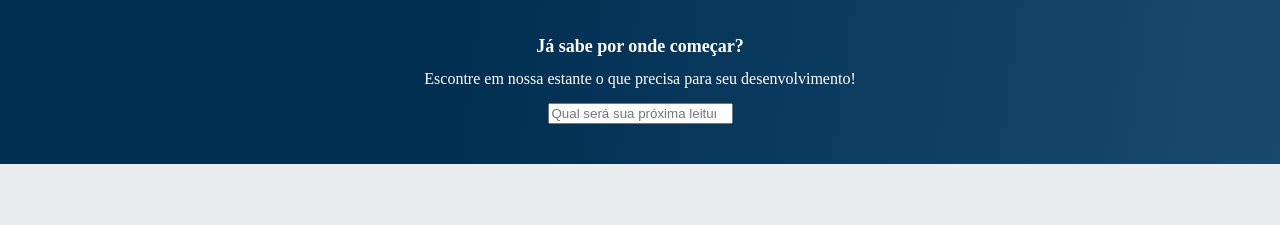
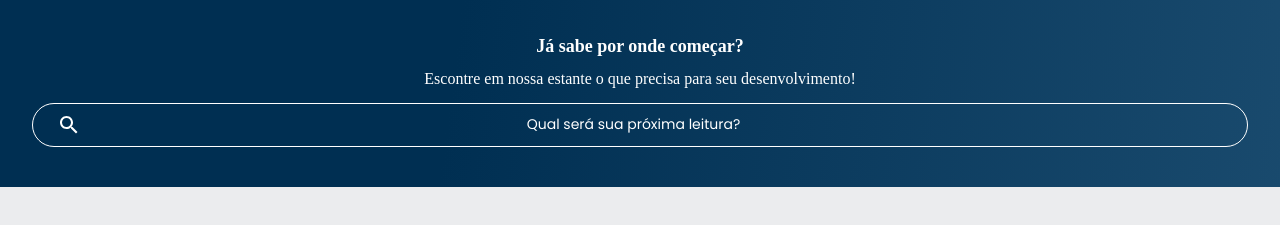
Before and after one commit to luciliarosa/aluraBooks, a plain HTML site: page index.html in a window 1280 px wide. Shown: the part 75-300 px from the top of the page. Drawn offline with Linux system fonts and the light colour scheme.

Commit message:
feat: add banner and search bar

```diff
--- a/styles/banner.css
+++ b/styles/banner.css
@@ -14,3 +14,22 @@
     font-weight: 500;
     margin: 1em 0;
 }
+
+.banner__pesquisa {
+    background-color: transparent;
+    border: 1px solid var(--branco);
+    color: var(--branco);
+    border-radius: 24px;
+    padding: 1em;
+    width: 100%;
+}
+
+.banner__pesquisa::placeholder {
+    font-family: var(--fonte-principal);
+    font-size: 14px;
+    font-weight: 400;
+    text-align: center;
+    color: var(--branco);
+    background: url("../assets/Lupa.svg") no-repeat;
+    background-position: 1em;
+}
```
